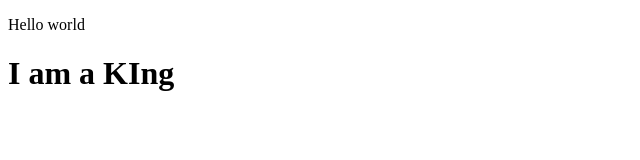
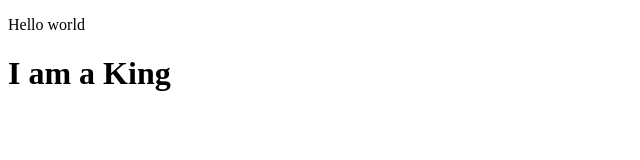
Before and after one commit to Laison-zoondia/Laison-zoondia.github.io, a plain HTML site: page index.html in a window 1280 px wide. Shown: the full height of the page, 0-640 px from the left. Drawn offline with Linux system fonts and the light colour scheme.

Commit message:
update index.html

```diff
--- a/index.html
+++ b/index.html
@@ -7,6 +7,6 @@
 </head>
 <body>
    <p>Hello world</p>
-   <h1>I am a KIng</h1>
+   <h1>I am a King</h1>
 </body>
 </html>
```
